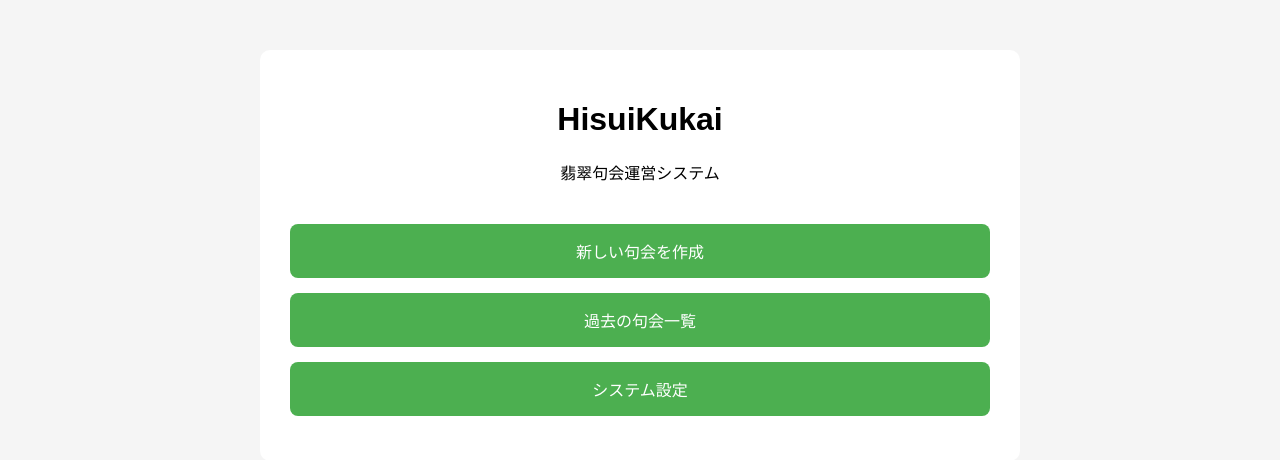
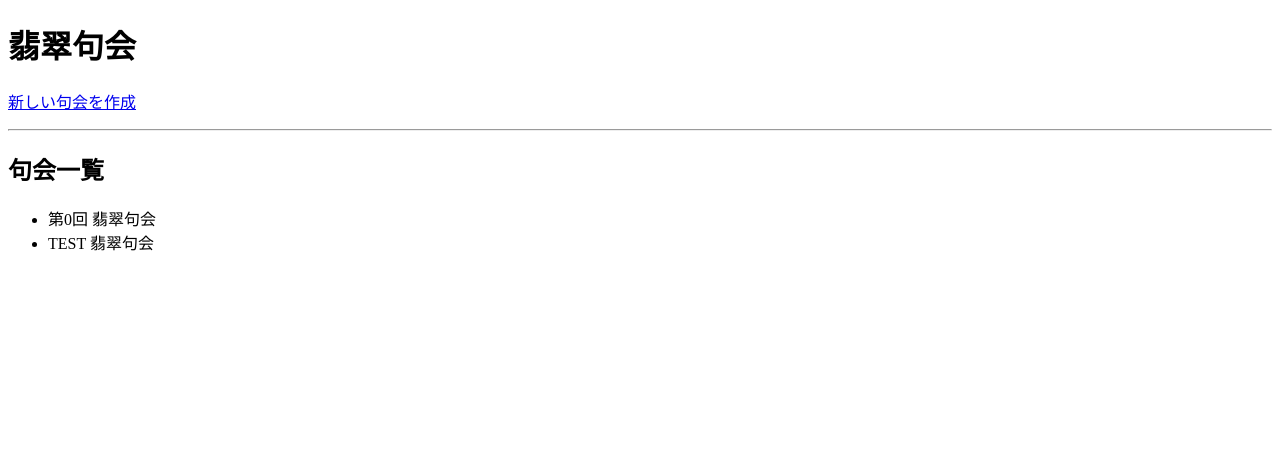
Before and after one commit to nes-710/HisuiKukai, a Flask app: page / in a window 1280 px wide. Shown: the top 460 px of the page. Run offline with Flask 3, Linux system fonts and the light colour scheme; data comes from the database, SQL or seed files in the repository; both versions use the stored data as it was after the commit.

Commit message:
v0.0.7 句会一覧の作成

```diff
--- a/app.py
+++ b/app.py
@@ -1,12 +1,18 @@
 from flask import Flask, render_template, request
-from services.contest_service import create_contest
+from services.contest_service import create_contest, get_all_contests
 
 app = Flask(__name__)
 
 
 @app.route("/")
 def index():
-    return render_template("index.html")
+
+    contests = get_all_contests()
+
+    return render_template(
+        "index.html",
+        contests=contests
+    )
 
 
 @app.route("/create", methods=["GET", "POST"])
--- a/services/contest_service.py
+++ b/services/contest_service.py
@@ -30,3 +30,19 @@ def create_contest(
 
     conn.commit()
     conn.close()
+
+def get_all_contests():
+
+    conn = get_connection()
+
+    contests = conn.execute(
+        """
+        SELECT *
+        FROM contests
+        ORDER BY created_at DESC
+        """
+    ).fetchall()
+
+    conn.close()
+
+    return contests
--- a/templates/index.html
+++ b/templates/index.html
@@ -1,37 +1,45 @@
 <!DOCTYPE html>
-<html lang="ja">
+
+<html>
+
 <head>
-    <meta charset="UTF-8">
     <title>HisuiKukai</title>
+</head>
 
-    <link rel="stylesheet" href="{{ url_for('static', filename='style.css') }}">
-
-</head>
 <body>
 
-<div class="container">
+<h1>翡翠句会</h1>
 
-    <h1>HisuiKukai</h1>
+<p>
+<a href="/create">新しい句会を作成</a>
+</p>
 
-    <p>翡翠句会運営システム</p>
+<hr>
 
-    <div class="menu">
+<h2>句会一覧</h2>
 
-        <a class="button" href="/create">
-            新しい句会を作成
-        </a>
+{% if contests %}
 
-        <a class="button" href="#">
-            過去の句会一覧
-        </a>
+<ul>
 
-        <a class="button" href="#">
-            システム設定
-        </a>
+{% for contest in contests %}
 
-    </div>
+<li>
 
-</div>
+{{ contest["contest_no"] }} 翡翠句会
+
+</li>
+
+{% endfor %}
+
+</ul>
+
+{% else %}
+
+<p>まだ句会はありません。</p>
+
+{% endif %}
 
 </body>
+
 </html>
```
Also changed, not shown: data/hisui.db.
